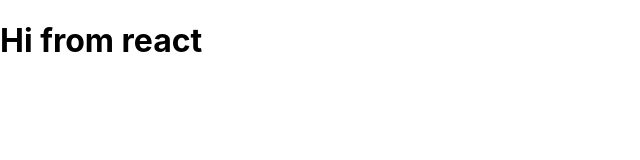
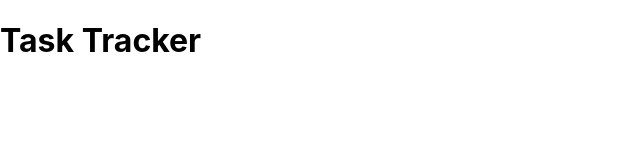
Before and after one commit to life-code-joy/traversy-react-crash, a React (Create React App) app: page / in a window 1280 px wide. Shown: the top 160 px of the page, without its empty margins (0-640 px from the left). Built offline with nearby package versions, Linux system fonts and the light colour scheme.

Commit message:
created a Header.js

```diff
--- a/src/App.js
+++ b/src/App.js
@@ -1,7 +1,8 @@
+import Header from './components/Header';
 function App() {
   return (
     <div className='container'>
-      <h1>Hi from react</h1>
+      <Header />
     </div>
   );
 }
```
